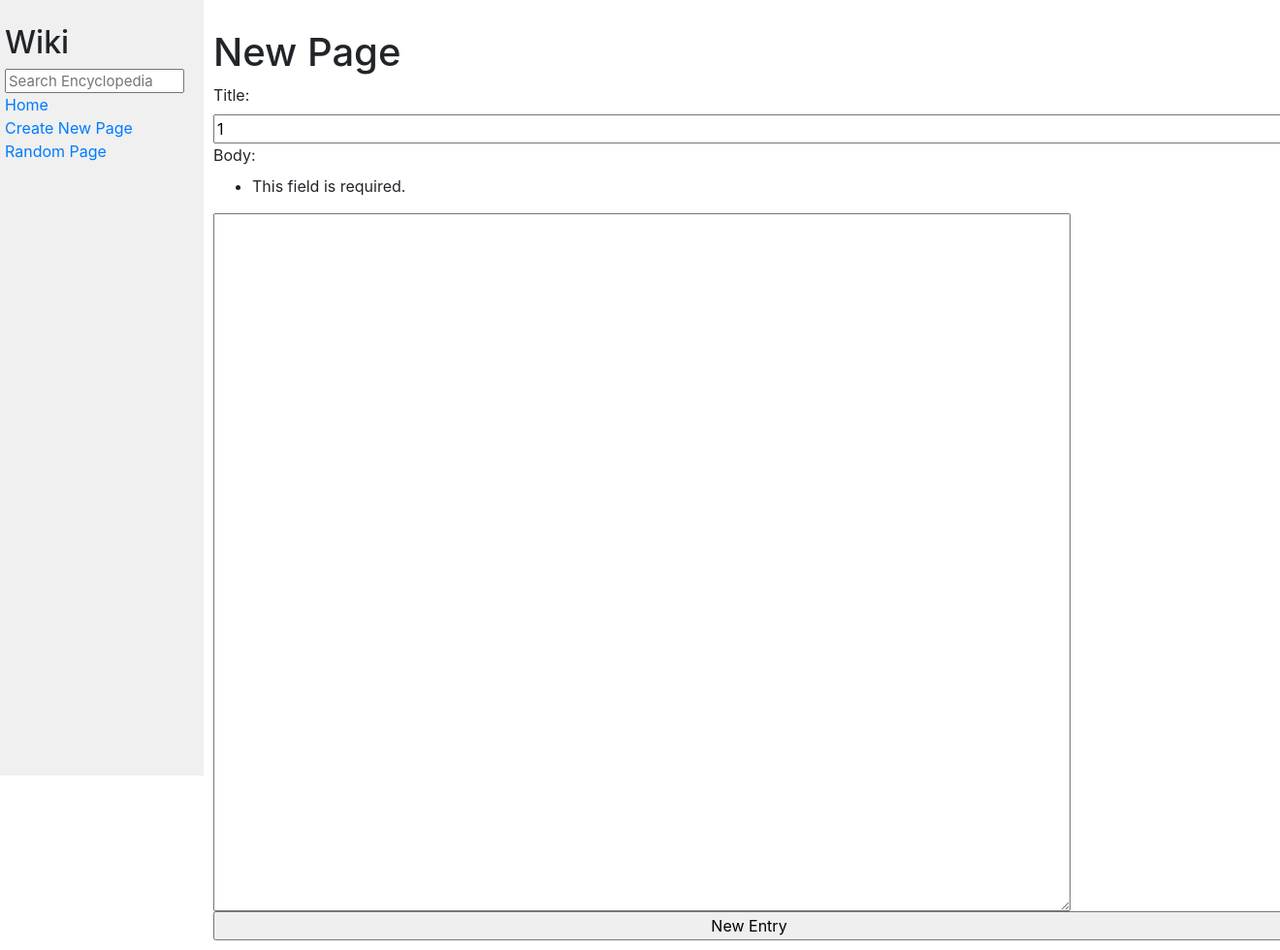
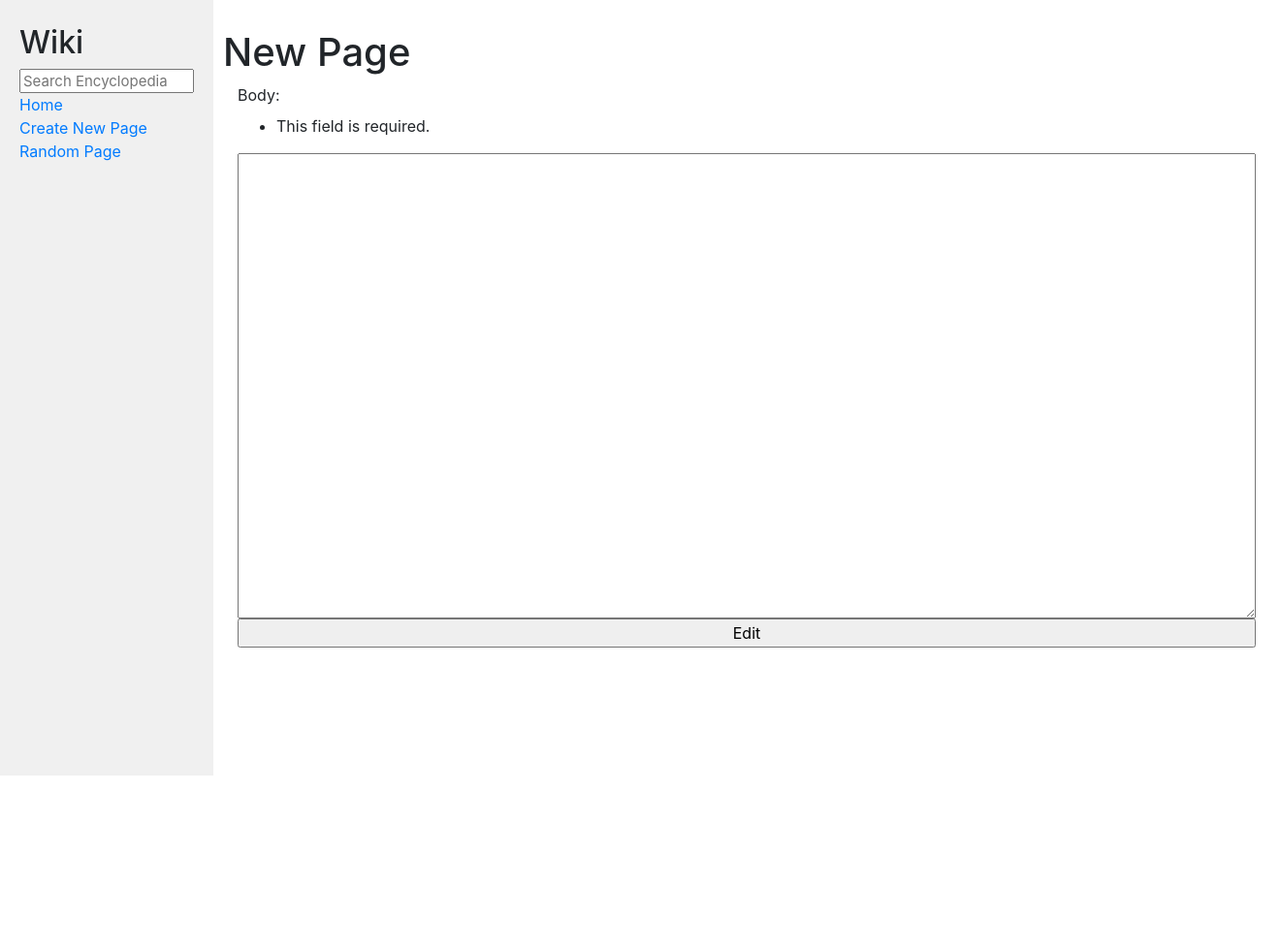
Before and after one commit to yazanyousefalhaj/cs50_wiki, a Django app: page /edit_page/1 in a window 1320 px wide; the page is wider, and only the part inside the window is pictured. Shown: that part at 97% size. After the commit the page ends 800 px from the top of that part, so only its background shows below. Run offline with Django 3.2, Linux system fonts and the light colour scheme; some libraries are stand-ins or nearby versions.

Commit message:
fix layout

```diff
--- a/encyclopedia/forms.py
+++ b/encyclopedia/forms.py
@@ -4,15 +4,15 @@
 from django import forms
 
 
+class EditEntryFrom(forms.Form):
+    body = forms.CharField(widget=forms.Textarea())
+
+
 class NewEntryFrom(forms.Form):
     title = forms.CharField(label="Title")
-    body = forms.CharField(widget=forms.Textarea)
+    body = forms.CharField(widget=forms.Textarea())
 
     def clean(self) -> Dict[str, Any]:
         if self.cleaned_data.get("title") in list_entries():
             raise ValidationError(f"Entry {self.cleaned_data.get('title')} already exists")
         return super().clean()
-
-class EditEntryFrom(NewEntryFrom):
-    def clean(self) -> Dict[str, Any]:
-        pass
--- a/encyclopedia/static/encyclopedia/styles.css
+++ b/encyclopedia/static/encyclopedia/styles.css
@@ -13,8 +13,8 @@
 }
 
 textarea {
-    height: 90vh;
-    width: 80%;
+    height: 60vh;
+    width: 100%;
 }
 
 .main {
--- a/encyclopedia/templates/encyclopedia/edit_form.html
+++ b/encyclopedia/templates/encyclopedia/edit_form.html
@@ -8,10 +8,13 @@
 {% block body %}
     <h1>New Page</h1>
 
-    <form action="{{ url }}" method="post" class="flex flex-col">
-        {% csrf_token %}
-        {{ entry_form }}
-        <input type="submit" value="New Entry">
-    </form>
+    <div class="container">
+        <form action="{{ url }}" method="post" class="flex flex-col">
+            {% csrf_token %}
 
+            {{ form }}
+
+            <input type="submit" value="{{ submit_button_text }}">
+        </form>
+    </div>
 {% endblock %}
--- a/encyclopedia/templates/encyclopedia/entry.html
+++ b/encyclopedia/templates/encyclopedia/entry.html
@@ -1,11 +1,10 @@
 {% extends "encyclopedia/layout.html" %}
 
 {% block title %}
-    Entry
+    {{title}}
 {% endblock %}
 
 {% block body %}
-    <a href="{% url 'edit_page' title %}">Edit</a>
     <div>
         {{ entry | safe }}
     </div>
--- a/encyclopedia/templates/encyclopedia/layout.html
+++ b/encyclopedia/templates/encyclopedia/layout.html
@@ -3,17 +3,16 @@
 <!DOCTYPE html>
 
 <html lang="en">
+
 <head>
     <title>{% block title %}{% endblock %}</title>
-        <link
-            rel="stylesheet"
-            href="https://stackpath.bootstrapcdn.com/bootstrap/4.4.1/css/bootstrap.min.css"
-            integrity="sha384-Vkoo8x4CGsO3+Hhxv8T/Q5PaXtkKtu6ug5TOeNV6gBiFeWPGFN9MuhOf23Q9Ifjh"
-            crossorigin="anonymous"
-        >
+    <link rel="stylesheet" href="https://stackpath.bootstrapcdn.com/bootstrap/4.4.1/css/bootstrap.min.css"
+        integrity="sha384-Vkoo8x4CGsO3+Hhxv8T/Q5PaXtkKtu6ug5TOeNV6gBiFeWPGFN9MuhOf23Q9Ifjh" crossorigin="anonymous">
     <link href="{% static 'encyclopedia/styles.css' %}" rel="stylesheet">
 </head>
+
 <body>
+    <div class="container-fluid">
         <div class="row">
             <div class="sidebar col-lg-2 col-md-3">
                 <h2>Wiki</h2>
@@ -33,6 +32,12 @@
                         Random Page
                     </a>
                 </div>
+                {% if title %}
+                <div>
+                    <a href="{% url 'edit_page' title %}">Edit</a>
+                </div>
+                {% endif %}
+
                 {% block nav %}
                 {% endblock %}
             </div>
@@ -41,6 +46,8 @@
                 {% endblock %}
             </div>
         </div>
+    </div>
 
 </body>
+
 </html>
--- a/encyclopedia/views.py
+++ b/encyclopedia/views.py
@@ -12,12 +12,10 @@
     if title := request.GET.get('q', ''):
         entry = util.get_entry(title)
         if entry:
-            return render(request, "encyclopedia/entry.html", {
-                "entry": entry
-            })
+            return redirect(reverse("entry", kwargs={"title": title}))
 
         entries = util.list_entries()
-        matches = [match for match in entries if match.startswith(title)]
+        matches = [match for match in entries if title in match]
 
         return render(request, "encyclopedia/index.html", {
             "entries": matches
@@ -50,8 +48,9 @@
     else:
         entry_form = forms.NewEntryFrom()
     return render(request, "encyclopedia/edit_form.html", {
-        "entry_form": entry_form,
+        "form": entry_form,
         "url": reverse("new_page"),
+        "submit_button_text": "New Entry",
     })
 
 
@@ -59,7 +58,6 @@
     if request.method == "POST":
         entry_form = forms.EditEntryFrom(request.POST)
         if entry_form.is_valid():
-            title = entry_form.cleaned_data["title"]
             body = entry_form.cleaned_data["body"]
             util.save_entry(title, body)
             return redirect(reverse("entry", kwargs={"title": title}))
@@ -67,8 +65,9 @@
         entry = util.get_entry(title)
         entry_form = forms.EditEntryFrom({"title": title, "body":entry})
     return render(request, "encyclopedia/edit_form.html", {
-        "entry_form": entry_form,
+        "form": entry_form,
         "url": reverse("edit_page", kwargs={"title": title}),
+        "submit_button_text": "Edit",
     })
 
 
```
Lines whose indentation alone changed are shown as unchanged.
